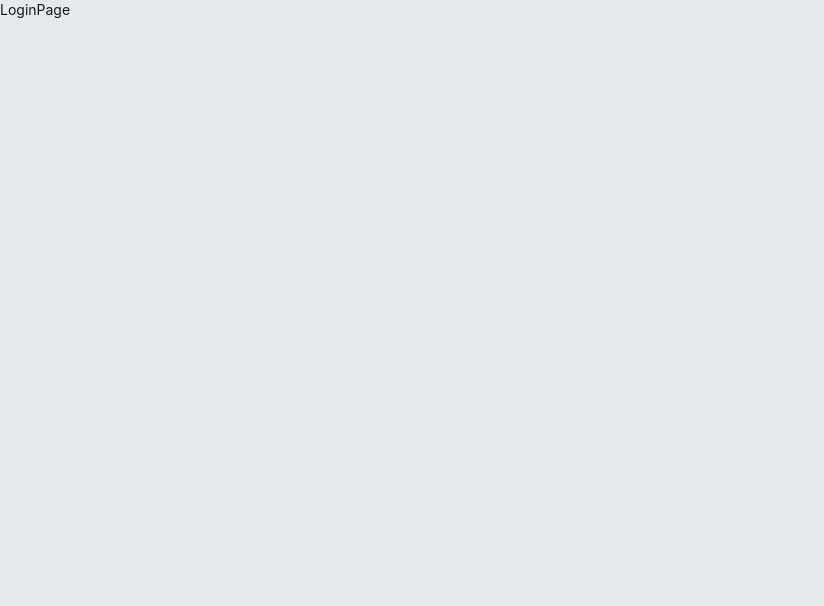
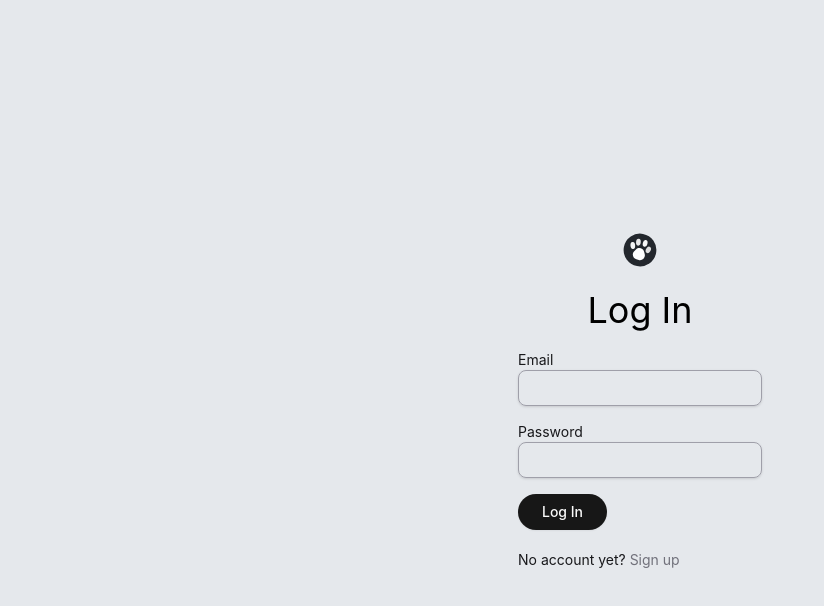
Before and after one commit to truejojo/petsoft, a Next.js app: page /login in a window 1280 px wide. Shown: the top 606 px of the page, without its empty margins (0-824 px from the left). Built offline with nearby package versions, Linux system fonts and the light colour scheme.

Commit message:
Add auth pages

```diff
--- /dev/null
+++ b/src/app/(auth)/layout.tsx
@@ -0,0 +1,12 @@
+import Logo from '@/components/logo';
+
+const Layout = ({ children }: { children: React.ReactNode }) => {
+  return (
+    <div className='flex flex-col items-center justify-center gap-y-5 min-h-screen '>
+      <Logo />
+      {children}
+    </div>
+  );
+};
+
+export default Layout;
--- a/src/app/(auth)/login/page.tsx
+++ b/src/app/(auth)/login/page.tsx
@@ -1,5 +1,25 @@
+import AuthForm from '@/components/authForm';
+import H1 from '@/components/h1';
+import Link from 'next/link';
+
 const LoginPage = () => {
-  return <div>LoginPage</div>;
+  return (
+    <main className='space-y-5'>
+      <H1 className='text-black text-center'>Log In</H1>
+
+      <AuthForm />
+
+      <p className=''>
+        No account yet?{' '}
+        <Link
+          href='/signup'
+          className='mt-6 text-sm text-zinc-500 hover:underline'
+        >
+          Sign up
+        </Link>
+      </p>
+    </main>
+  );
 };
 
 export default LoginPage;
--- a/src/app/(auth)/signup/page.tsx
+++ b/src/app/(auth)/signup/page.tsx
@@ -1,5 +1,25 @@
+import AuthForm from '@/components/authForm';
+import H1 from '@/components/h1';
+import Link from 'next/link';
+
 const SignupPage = () => {
-  return <div>SignupPage</div>;
+  return (
+    <main className='space-y-5'>
+      <H1 className='text-black text-center'>Sign Up</H1>
+
+      <AuthForm />
+
+      <p className=''>
+        Have an account yet?{' '}
+        <Link
+          href='/login'
+          className='mt-6 text-sm text-zinc-500 hover:underline'
+        >
+          Log in
+        </Link>
+      </p>
+    </main>
+  );
 };
 
 export default SignupPage;
--- /dev/null
+++ b/src/components/authForm.tsx
@@ -0,0 +1,24 @@
+import FormFieldWrapper from './formFieldWrapper';
+import { Label } from '@radix-ui/react-label';
+import { Input } from './ui/input';
+import { Button } from './ui/button';
+
+const AuthForm = () => {
+  return (
+    <form className='space-y-4'>
+      <FormFieldWrapper>
+        <Label htmlFor='email'>Email</Label>
+        <Input id='email' type='email' />
+      </FormFieldWrapper>
+
+      <FormFieldWrapper>
+        <Label htmlFor='password'>Password</Label>
+        <Input id='password' type='password' />
+      </FormFieldWrapper>
+
+      <Button type='submit'>Log In</Button>
+    </form>
+  );
+};
+
+export default AuthForm;
--- /dev/null
+++ b/src/components/errorMessage.tsx
@@ -0,0 +1,5 @@
+const ErrorMessage = ({ children }: { children: React.ReactNode }) => {
+  return <p className='text-red-500 text-sm'>{children}</p>;
+};
+
+export default ErrorMessage;
--- /dev/null
+++ b/src/components/formFieldWrapper.tsx
@@ -0,0 +1,5 @@
+const FormFieldWrapper = ({ children }: { children: React.ReactNode }) => {
+  return <div className='space-y-1'>{children}</div>;
+};
+
+export default FormFieldWrapper;
--- a/src/components/petForm.tsx
+++ b/src/components/petForm.tsx
@@ -10,6 +10,8 @@
 import { Textarea } from '@/components/ui/textarea';
 import { usePetContextProvider } from '@/app/app/hooks/usePetContextProvider';
 import { petFormSchema } from '@/lib/schema';
+import FormFieldWrapper from './formFieldWrapper';
+import ErrorMessage from './errorMessage';
 
 type PetFormProps = {
   actionType: 'add' | 'edit';
@@ -120,11 +122,3 @@
 };
 
 export default PetForm;
-
-const FormFieldWrapper = ({ children }: { children: React.ReactNode }) => {
-  return <div className='space-y-1'>{children}</div>;
-};
-
-const ErrorMessage = ({ children }: { children: React.ReactNode }) => {
-  return <p className='text-red-500 text-sm'>{children}</p>;
-};
--- a/src/components/ui/input.tsx
+++ b/src/components/ui/input.tsx
@@ -1,22 +1,22 @@
-import * as React from "react"
+import * as React from 'react';
 
-import { cn } from "@/lib/utils"
+import { cn } from '@/lib/utils';
 
-const Input = React.forwardRef<HTMLInputElement, React.ComponentProps<"input">>(
+const Input = React.forwardRef<HTMLInputElement, React.ComponentProps<'input'>>(
   ({ className, type, ...props }, ref) => {
     return (
       <input
         type={type}
         className={cn(
-          "flex h-9 w-full rounded-md border border-input bg-transparent px-3 py-1 text-base shadow-sm transition-colors file:border-0 file:bg-transparent file:text-sm file:font-medium file:text-foreground placeholder:text-muted-foreground focus-visible:outline-none focus-visible:ring-1 focus-visible:ring-ring disabled:cursor-not-allowed disabled:opacity-50 md:text-sm",
-          className
+          'flex h-9 w-full rounded-md border border-input border-zinc-400 bg-transparent px-3 py-1 text-base shadow-sm transition-colors file:border-0 file:bg-transparent file:text-sm file:font-medium file:text-foreground placeholder:text-muted-foreground focus-visible:outline-none focus-visible:ring-1 focus-visible:ring-ring disabled:cursor-not-allowed disabled:opacity-50 md:text-sm',
+          className,
         )}
         ref={ref}
         {...props}
       />
-    )
-  }
-)
-Input.displayName = "Input"
+    );
+  },
+);
+Input.displayName = 'Input';
 
-export { Input }
+export { Input };
```
